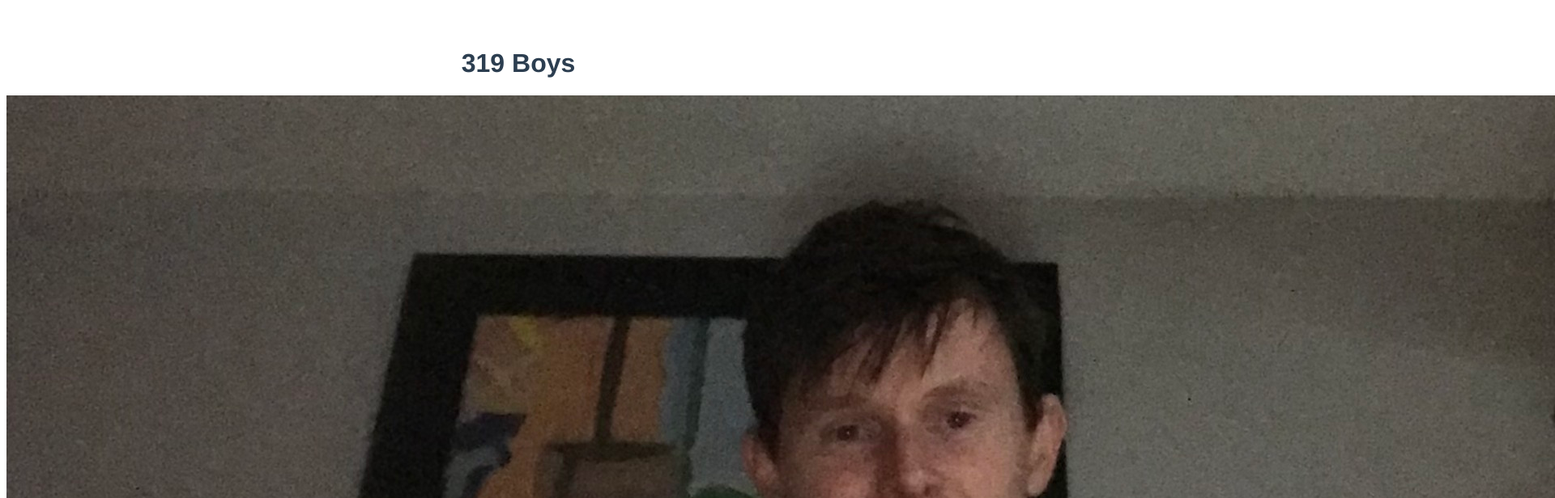
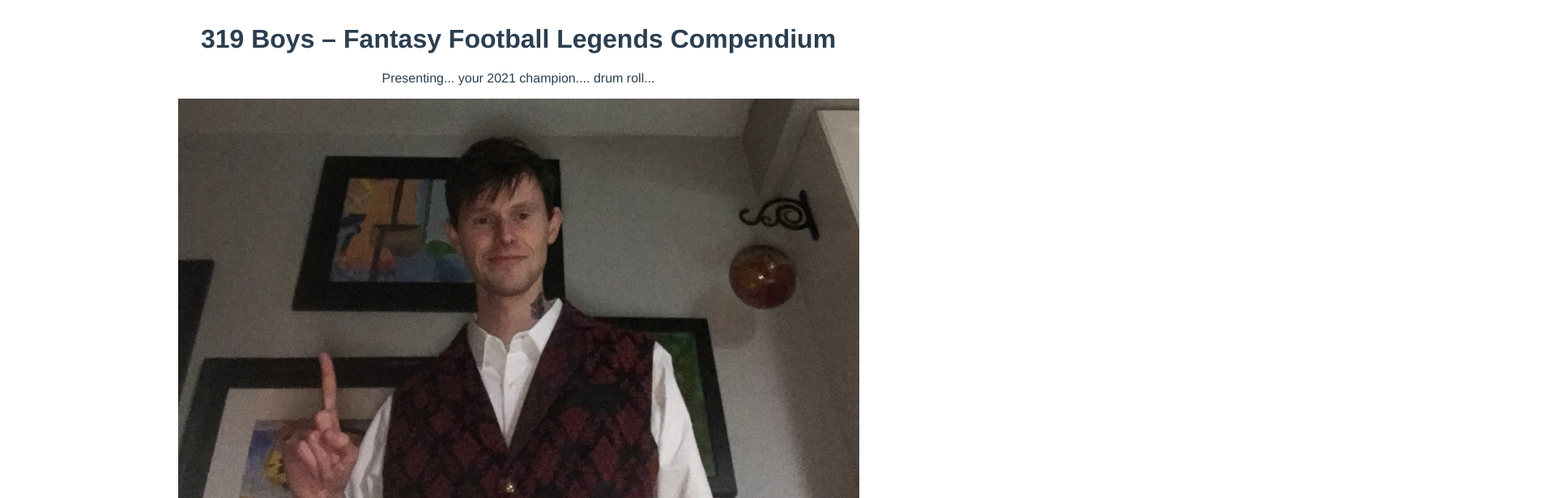
Before and after one commit to mekane84/319-boys, a Vue app: page / in a window 1280 px wide. Shown: the top 616 px of the page at 81% size, 1920 px wide, since content can reach past the window. Built offline with nearby package versions, Linux system fonts and the light colour scheme.

Commit message:
fix title

```diff
--- a/package.json
+++ b/package.json
@@ -1,5 +1,5 @@
 {
-  "name": "",
+  "name": "319-boys",
   "version": "",
   "private": true,
   "scripts": {
--- a/public/index.html
+++ b/public/index.html
@@ -1,17 +1,21 @@
 <!DOCTYPE html>
-<html lang="">
+<html lang="en">
   <head>
     <meta charset="utf-8">
     <meta http-equiv="X-UA-Compatible" content="IE=edge">
     <meta name="viewport" content="width=device-width,initial-scale=1.0">
     <link rel="icon" href="<%= BASE_URL %>favicon.ico">
-    <title><%= htmlWebpackPlugin.options.title %></title>
+    <title>319 Boys</title>
   </head>
   <body>
-    <noscript>
-      <strong>We're sorry but <%= htmlWebpackPlugin.options.title %> doesn't work properly without JavaScript enabled. Please enable it to continue.</strong>
-    </noscript>
-    <div id="app"></div>
-    <!-- built files will be auto injected -->
+    <header>
+      <noscript>
+        <strong>We're sorry but this site doesn't work properly without JavaScript enabled. Please enable it to continue.</strong>
+      </noscript>
+    </header>
+    <main>
+      <div id="app"></div>
+      <!-- built files will be auto injected -->
+    </main>
   </body>
 </html>
--- a/src/App.vue
+++ b/src/App.vue
@@ -1,16 +1,16 @@
 <template>
-  <HelloWorld msg="319 Boys"/>
-  <img alt="2021 Fantasy Football Champion" src="./assets/champion_2021.jpg">
+  <h1>319 Boys &ndash; Fantasy Football Legends Compendium</h1>
+  <p>Presenting... your 2021 champion.... drum roll...</p>
+  <div class="image-champion-container">
+    <img class="image-champion" alt="2021 Fantasy Football Champion"
+         src="./assets/champion_2021.jpg">
+  </div>
+  <p>Happy New Year, Aaron!</p>
 </template>
 
 <script>
-import HelloWorld from './components/HelloWorld.vue';
-
 export default {
   name: 'App',
-  components: {
-    HelloWorld,
-  },
 };
 </script>
 
@@ -21,6 +21,15 @@ export default {
   -moz-osx-font-smoothing: grayscale;
   text-align: center;
   color: #2c3e50;
-  margin-top: 60px;
+  margin-top: 30px;
+}
+.image-champion-container {
+  /*height: calc(80% - 600px);*/
+}
+.image-champion {
+  width:auto;
+  height:auto;
+  max-width:100%;
+  max-height: calc(100vh - 220px);
 }
 </style>
```
